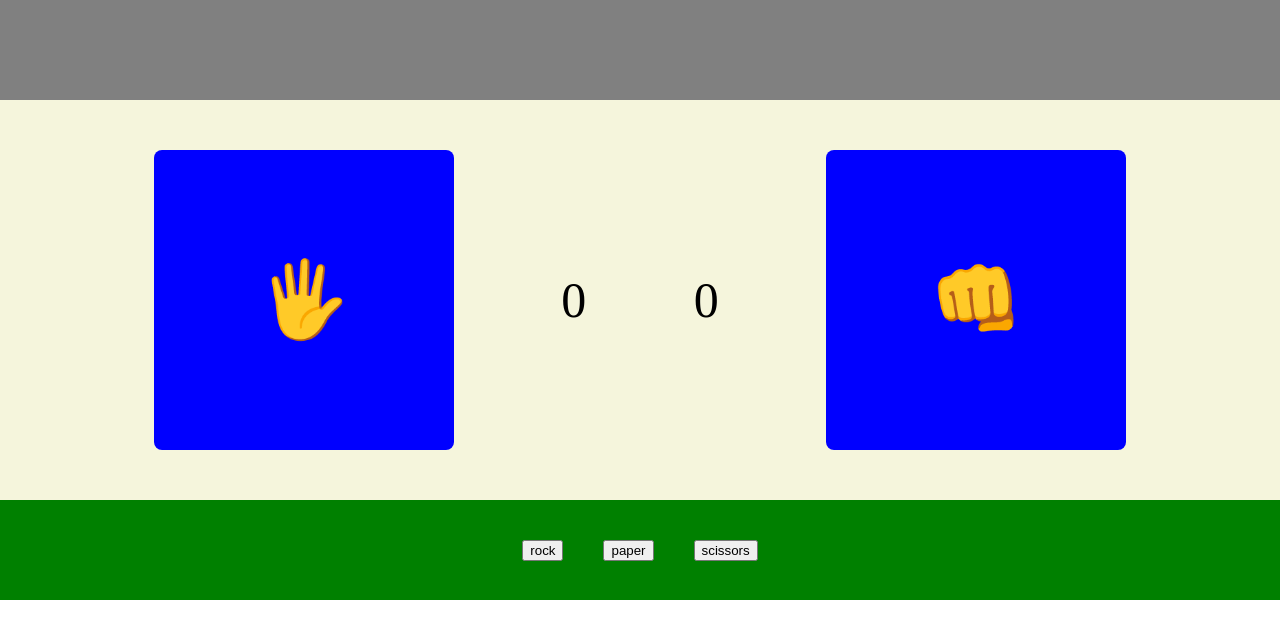
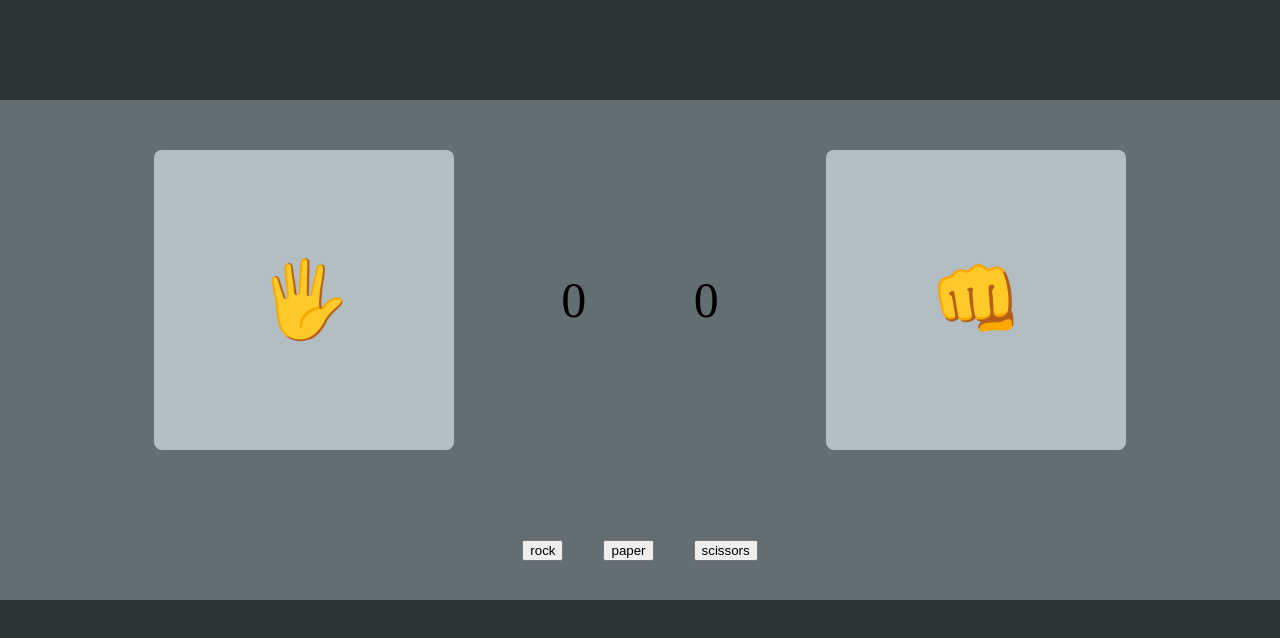
Before and after one commit to nekMont/rock-paper-scissors, a plain HTML site: page index.html in a window 1280 px wide. Drawn offline with Linux system fonts and the light colour scheme.

Commit message:
updated UI colors to flat grey

```diff
--- a/style.css
+++ b/style.css
@@ -4,12 +4,13 @@ body {
   margin: 0;
   display: flex;
   flex-direction: column;
+  background-color: #2d3436;
 }
 
 .header {
   display: flex;
   justify-content: space-between;
-  background-color: grey;
+  background-color: #2d3436;
   padding: 50px;
 }
 
@@ -20,7 +21,7 @@ body {
   align-items: center;
   padding: 100px;
   height: 200px;
-  background-color: beige;
+  background-color: #636e72;
 }
 
 .left-box {
@@ -29,7 +30,7 @@ body {
   align-items: center;
   width: 300px;
   height: 300px;
-  background-color: blue;
+  background-color: #b2bec3;
   border-radius: 8px;
 }
 
@@ -44,7 +45,7 @@ body {
   align-items: center;
   width: 300px;
   height: 300px;
-  background-color: blue;
+  background-color: #b2bec3;
   border-radius: 8px;
 }
 
@@ -52,7 +53,7 @@ body {
   display: flex;
   align-items: center;
   justify-content: center;
-  background-color: green;
+  background-color: #636e72;
   height: 100px;
   gap: 40px;
 }
```
